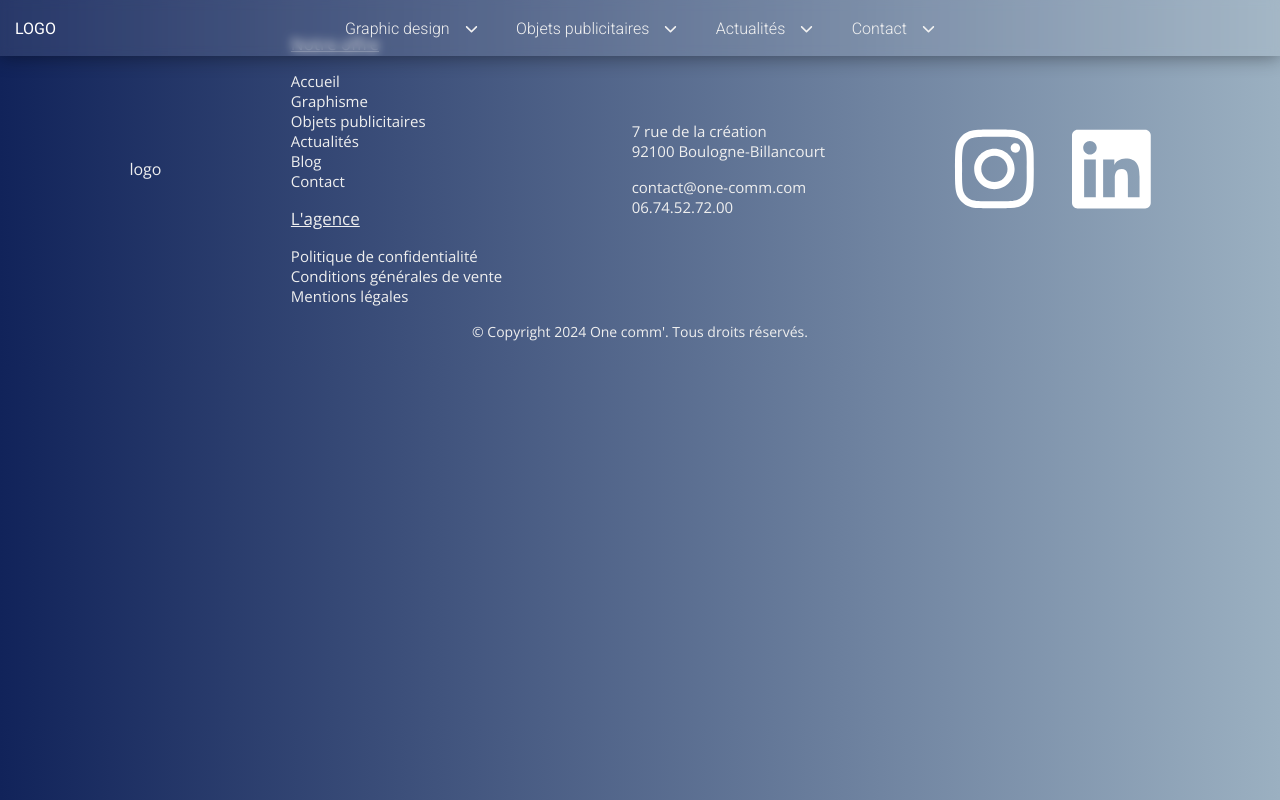
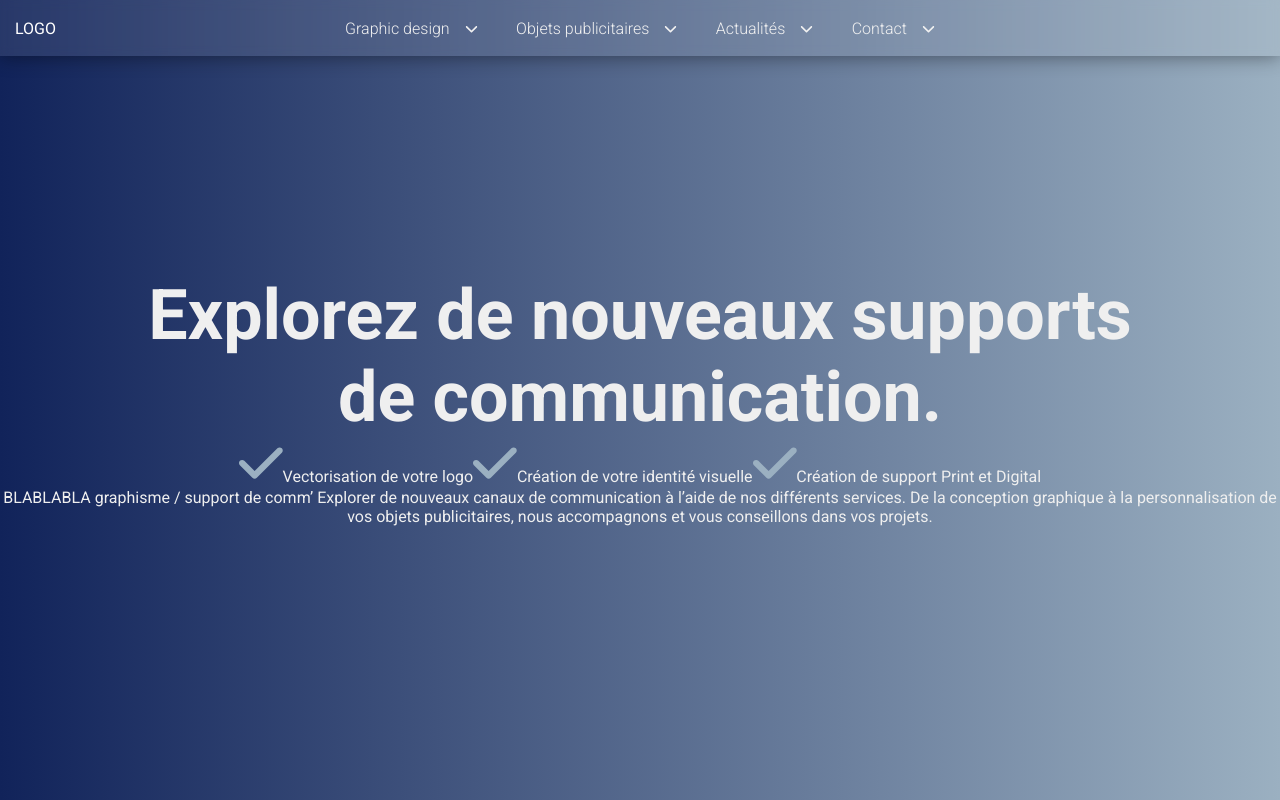
Before and after one commit to Scharlyopitz/One-comm, a React (Vite) app: page /graphicDesign in a window 1280 px wide. Shown: the top 800 px of the page. Built offline with nearby package versions, Linux system fonts and the light colour scheme.

Commit message:
Ajout section1

```diff
--- a/src/App.jsx
+++ b/src/App.jsx
@@ -3,6 +3,7 @@ import Home from "./pages/Home";
 import Footer from "./components/Footer/Footer";
 import Nav from "./components/Nav/Nav";
 import Contact from "./pages/Contact";
+import GraphicDesign from "./pages/GraphicDesign";
 
 function App() {
   const adress = "7 rue de la création";
@@ -18,6 +19,7 @@ function App() {
       <Nav />
       <Routes>
         <Route path="/" element={<Home />} />
+        <Route path="/graphicDesign" element={<GraphicDesign />} />
         <Route
           path="/contact"
           element={
--- /dev/null
+++ b/src/components/GraphicDesign/Section1.jsx
@@ -0,0 +1,40 @@
+import { FontAwesomeIcon } from "@fortawesome/react-fontawesome";
+import { faCheck } from "@fortawesome/free-solid-svg-icons/faCheck";
+
+export default function Section1() {
+  return (
+    <section className="section1">
+      <h1>
+        Explorez de nouveaux supports <br /> de communication.
+      </h1>
+      <TexteSection />
+    </section>
+  );
+}
+
+function TexteSection() {
+  const txts = [
+    "Vectorisation de votre logo",
+    "Création de votre identité visuelle",
+    "Création de support Print et Digital",
+  ];
+
+  return (
+    <div className="texteSection">
+      {txts.map((txt, i) => {
+        return (
+          <span key={i}>
+            <FontAwesomeIcon icon={faCheck} style={{ color: "#9BB0C1" }} />
+            {txt}
+          </span>
+        );
+      })}
+      <p>
+        BLABLABLA graphisme / support de comm’ Explorer de nouveaux canaux de
+        communication à l’aide de nos différents services. De la conception
+        graphique à la personnalisation de vos objets publicitaires, nous
+        accompagnons et vous conseillons dans vos projets.
+      </p>
+    </div>
+  );
+}
--- a/src/pages/GraphicDesign.jsx
+++ b/src/pages/GraphicDesign.jsx
@@ -1,3 +1,9 @@
+import Section1 from "../components/GraphicDesign/Section1";
+
 export default function GraphicDesign() {
-  return <main></main>;
+  return (
+    <main>
+      <Section1 />
+    </main>
+  );
 }
```
